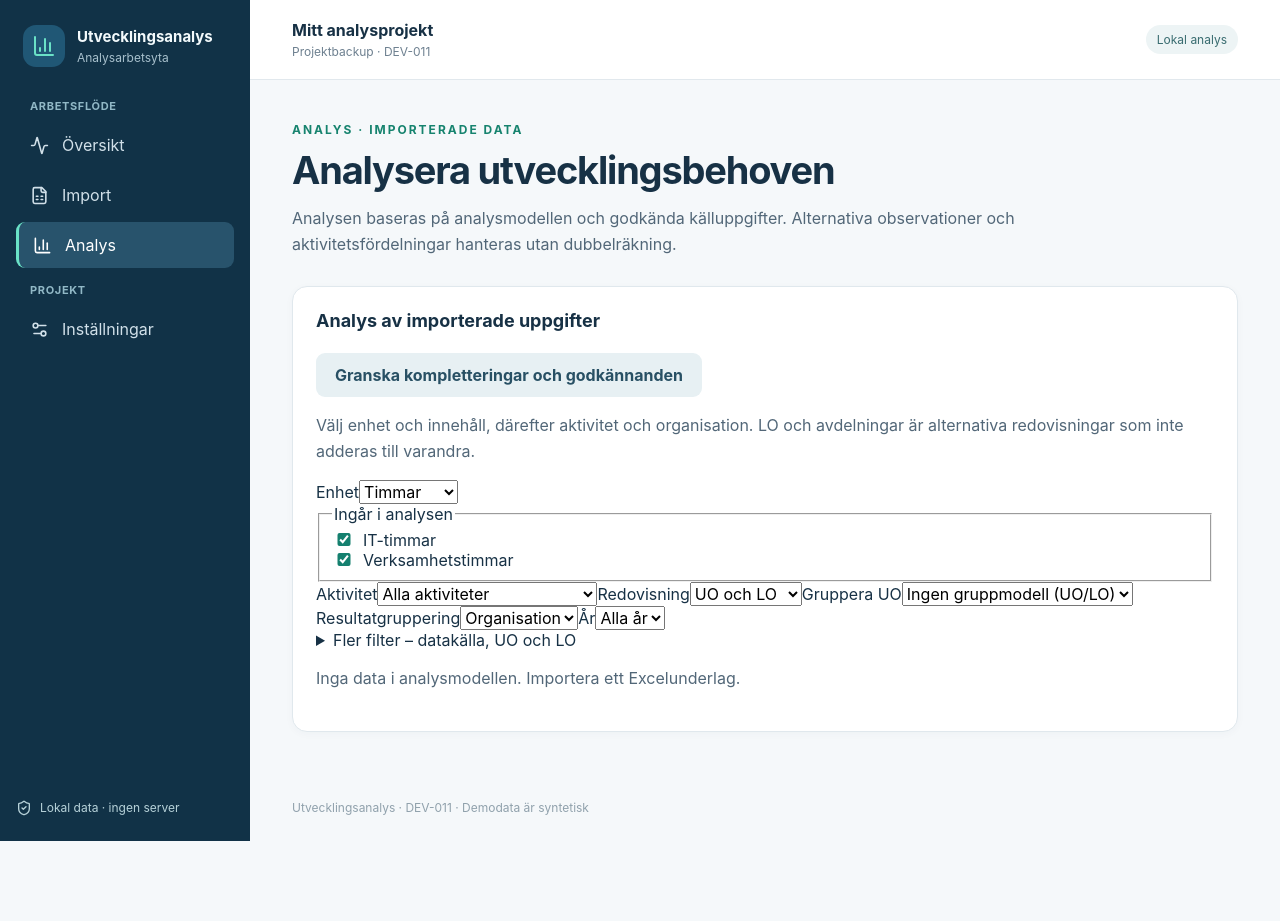
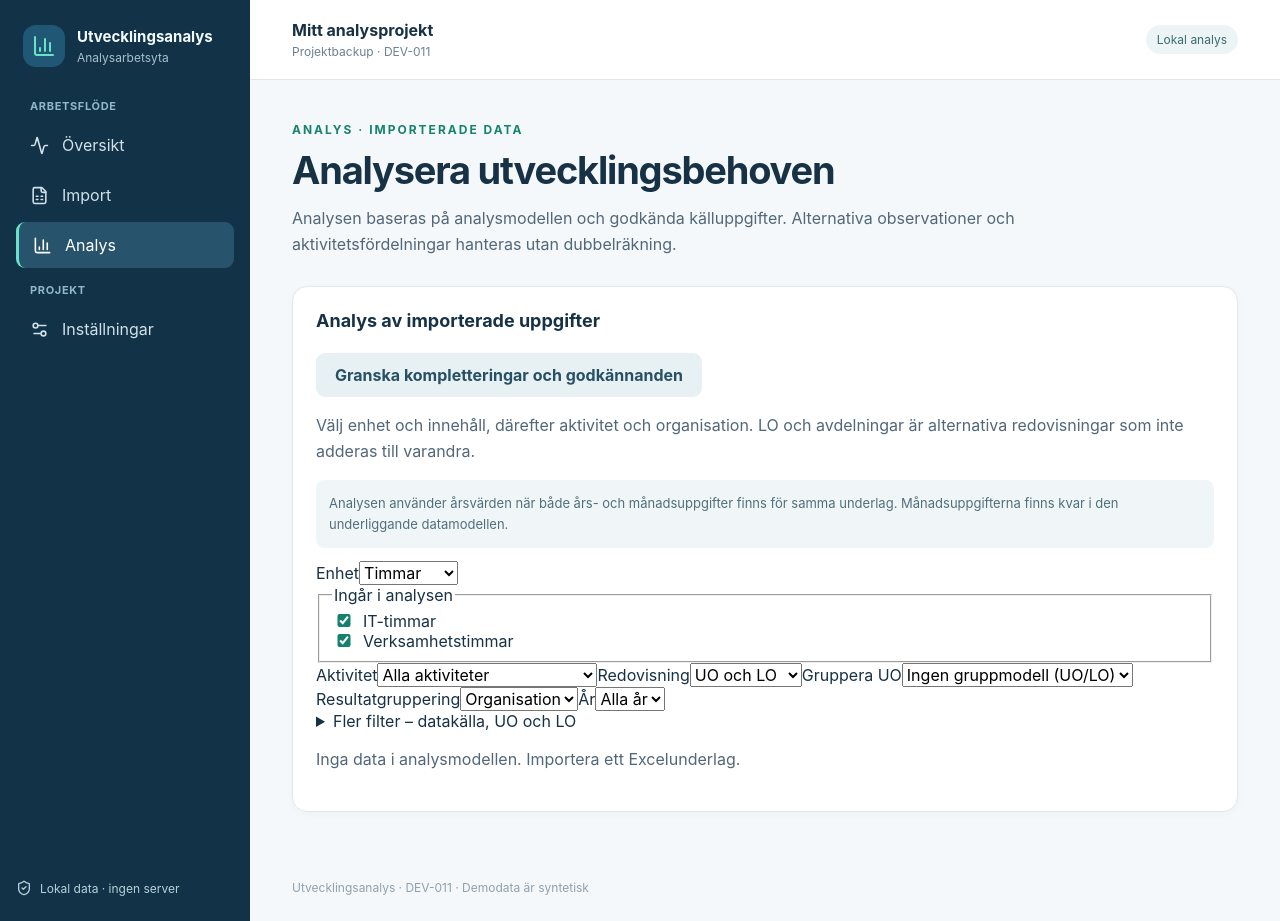
Before and after one commit to erland/pwa-utvecklingsanalys, a React (Vite) app: page / in a window 1280 px wide. Both pictures are taken after a click on the button "Gå till analysen →". Before the commit the page ends 841 px from the top, so only its background shows below. Built offline with nearby package versions, Linux system fonts and the light colour scheme.

Commit message:
CHANGE-088: clarify multi-year totals and annual-source precedence (#102)

```diff
--- a/src/analytics/CanonicalAnalytics.tsx
+++ b/src/analytics/CanonicalAnalytics.tsx
@@ -46,6 +46,8 @@ export default function CanonicalAnalytics({refreshKey,onOpenCompletions}:{refre
  const format=(n:number)=>new Intl.NumberFormat('sv-SE',{maximumFractionDigits:2}).format(n);
  return <section className="panel canonical-analytics"><h2>Analys av importerade uppgifter</h2><div className="actions"><button type="button" className="secondary" onClick={onOpenCompletions}>Granska kompletteringar och godkännanden</button></div><p>Välj enhet och innehåll, därefter aktivitet och organisation. LO och avdelningar är alternativa redovisningar som inte adderas till varandra.</p>
  {(error||queryError)&&<p role="alert">{error||queryError}</p>}
+ {years.length>1&&year==='all'&&<p role="status" className="notice">Du visar just nu alla {years.length} år ({years[0]}–{years.at(-1)}). Totalen summerar flera år och är inte en årsbudget. Välj ett år nedan för att jämföra UO och LO inom ett enskilt budgetår.</p>}
+ <p className="notice">Analysen använder årsvärden när både års- och månadsuppgifter finns för samma underlag. Månadsuppgifterna finns kvar i den underliggande datamodellen.</p>
  <div className="mapping-grid">
  <label>Enhet<select aria-label="enhet" value={unit} onChange={e=>{const next=e.target.value as 'hours'|'costs';setUnit(next);setSelected(next==='hours'?['it_hours','business_hours']:['consultant_cost','other_cost'])}}><option value="hours">Timmar</option><option value="costs">Kostnader</option></select></label>
  <fieldset><legend>Ingår i analysen</legend>{metrics.map(m=><label className="check" key={m}><input type="checkbox" checked={choices.includes(m)} onChange={e=>setSelected(old=>e.target.checked?[...old,m]:old.filter(x=>x!==m))}/>{labels[m]}</label>)}</fieldset>
```
